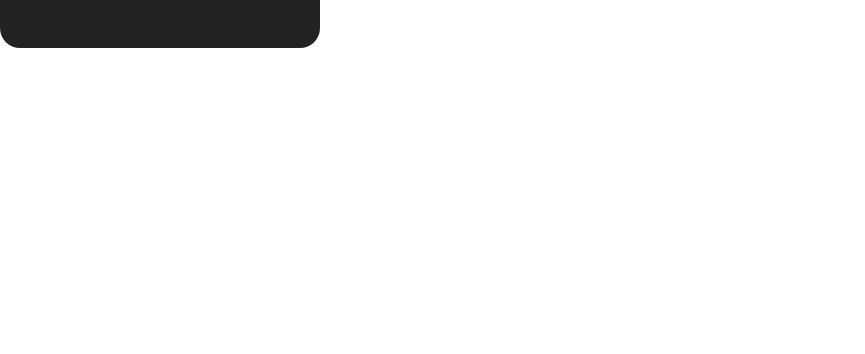
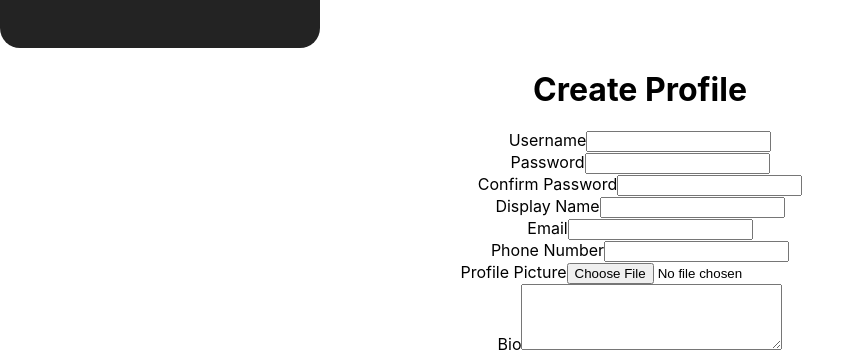
Before and after one commit to shinhs0506/SquadSearch, a React (Create React App) app: page / in a window 1280 px wide. Shown: the part 771-1125 px from the top of the page, without its empty margins (0-865 px from the left). Before the commit the page ends 819 px from the top, so only its background shows below. Built offline with nearby package versions, Linux system fonts and the light colour scheme.

Commit message:
made profile form component and profile slice
Not sure if this needs to be merged right now.

```diff
--- a/src/App.js
+++ b/src/App.js
@@ -1,9 +1,9 @@
-
 import Searchbar from "components/searchbar/searchbar";
 import Navbar from "components/navbar/navbar";
 import AppRoutes from "routes";
 import EventCard from "./components/eventCard/eventCard.js";
-import NewEventForm from 'components/newEventForm/newEventForm';
+import NewEventForm from "components/newEventForm/newEventForm";
+import NewProfileForm from "components/newProfileForm/newProfileForm.js";
 
 import "./App.css";
 
@@ -19,6 +19,7 @@ function App() {
                 date="Oct 9 2022"
                 location="Rogers Arena"
               />
+            <NewProfileForm />
         </div>
   );
 }
--- /dev/null
+++ b/src/components/newProfileForm/newProfileForm.js
@@ -0,0 +1,69 @@
+import { useDispatch } from 'react-redux';
+import { createProfile } from 'redux/slices/profileSlice';
+import { useRef } from 'react';
+
+//TODO: Maybe look into redux form
+
+export default function NewProfileForm() {
+
+    const dispatch = useDispatch()
+    const profileUname = useRef()
+    const profilePassword = useRef()
+    const profileConfirm = useRef()
+    const profileDname = useRef()
+    const profileEmail = useRef()
+    const profileNum = useRef()
+    const profilePic = useRef()
+    const profileBio = useRef()
+
+    function dispatchInput(){
+        const username = profileUname.current.value
+        const pass = profilePassword.current.value
+        const cPass = profileConfirm.current.value
+        const dName = profileDname.current.value
+        const email = profileEmail.current.value
+        const phoneNum = profileNum.current.value
+        const pic = profilePic.current.value
+        const bio = profileBio.current.value
+
+
+        dispatch(createProfile({Username: username, Password: pass, ConfirmPass: cPass, DisplayName: dName, Email: email, PhoneNumber:phoneNum, ProfilePic:pic, Bio:bio}))
+      }
+    //TODO: Put restrictions on input fields like password chars and confirm pass matching.
+    return (
+        <div>
+            <h1>Create Profile</h1>
+            <form id="new_profile" onSubmit={(event)=>{
+                    event.preventDefault()
+                    dispatchInput()
+                }}>
+                <label htmlFor="username">Username</label>
+                <input type="text" id="username" name="username" ref={profileUname} minLength="10" maxLength="20" required/>
+                <br/>
+                <label htmlFor="password">Password</label>
+                <input type="password" id="password" name="password" ref={profilePassword} required/>
+                <br/>
+                <label htmlFor="confirm_password">Confirm Password</label>
+                <input type="password" id="confirm_password" name="confirm_password" ref={profileConfirm} required/>
+                <br/>
+                <label htmlFor="display_name">Display Name</label>
+                <input type="text" id="display_name" name="display_name" ref={profileDname} required/>
+                <br/>
+                <label htmlFor="email">Email</label>
+                <input type="email" id="email" name="email" ref={profileEmail} required/>
+                <br/>
+                <label htmlFor="phone_number">Phone Number</label>
+                <input type="tel" pattern="[0-9]{3}-[0-9]{3}-[0-9]{4}" name="phone_number" ref={profileNum}/>
+                <br/>
+                <label htmlFor="profile_pic">Profile Picture</label>
+                <input type="file" id="profile_pic" name="profile_pic" ref={profilePic}/>
+                <br/>
+                <label htmlFor="bio">Bio</label>
+                <textarea id="bio" name="bio" rows="4" cols="30" ref={profileBio}>
+                </textarea>
+                <br/>
+                <input type="submit" value="Submit" id="submitButton"/>
+            </form>
+        </div>
+  )
+}
--- /dev/null
+++ b/src/redux/slices/profileSlice.js
@@ -0,0 +1,16 @@
+import { createSlice } from '@reduxjs/toolkit'
+
+const profileSlice = createSlice({
+    name: 'profileSlice',
+    initialState: {
+        profiles: []
+    },
+    reducers: {
+        createProfile: (state, action) => {
+            state.profiles.push(action.payload)
+        }
+    }
+})
+
+export const {createProfile} = profileSlice.actions
+export default profileSlice.reducer
--- a/src/redux/store.js
+++ b/src/redux/store.js
@@ -1,9 +1,11 @@
 import { configureStore } from '@reduxjs/toolkit'
 import eventReducer from 'redux/slices/eventSlice'
+import profileReducer from 'redux/slices/profileSlice'
 
 const store = configureStore({
     reducer: {
-        event: eventReducer
+        event: eventReducer,
+        profile: profileReducer
     }
 })
 
```
